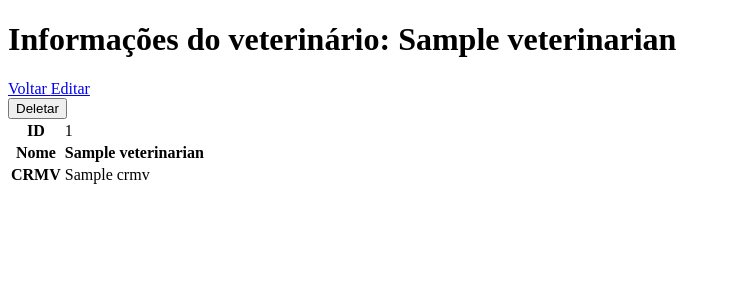
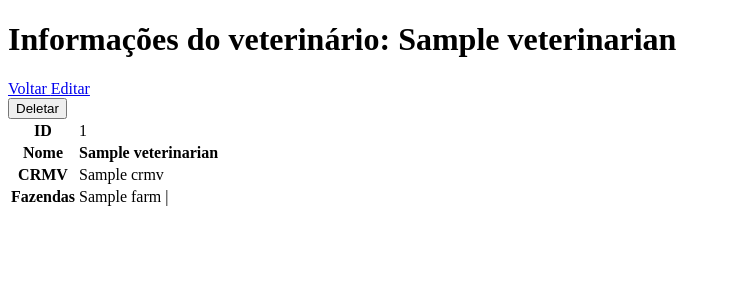
Before and after one commit to FelipeeBR/project-symfony-test, a Symfony app: template templates/veterinarian/show.html.twig in a window 1280 px wide. Shown: the top 300 px of the page, without its empty margins (0-731 px from the left). Run offline with Twig, Linux system fonts and the light colour scheme; the template is opened without the code that fills it: most values are stand-ins (such as "Sample title", 1, 10 or a date in 2020); some libraries are stand-ins or nearby versions.

Commit message:
feat: exibe fazendas de veterinarios

```diff
--- a/src/Repository/VeterinarianRepository.php
+++ b/src/Repository/VeterinarianRepository.php
@@ -2,6 +2,7 @@
 
 namespace App\Repository;
 
+use App\Entity\Farm;
 use App\Entity\Veterinarian;
 use Doctrine\Bundle\DoctrineBundle\Repository\ServiceEntityRepository;
 use Doctrine\Persistence\ManagerRegistry;
@@ -16,8 +17,7 @@ class VeterinarianRepository extends ServiceEntityRepository
         parent::__construct($registry, Veterinarian::class);
     }
 
-    public function findByCrmv(string $crmv): ?Veterinarian
-    {
+    public function findByCrmv(string $crmv): ?Veterinarian {
         return $this->createQueryBuilder('v')
             ->andWhere('v.crmv = :crmv')
             ->setParameter('crmv', $crmv)
--- a/templates/farm/show.html.twig
+++ b/templates/farm/show.html.twig
@@ -35,7 +35,7 @@
                         </tr>
                         <tr>
                             <th class="bg-light">Responsável</th>
-                            <td>{{ farm.responsible|number_format(2, ',', '.') }}</td>
+                            <td>{{ farm.responsible }}</td>
                         </tr>
                     </tbody>
                 </table>
--- a/templates/veterinarian/show.html.twig
+++ b/templates/veterinarian/show.html.twig
@@ -33,6 +33,14 @@
                             <th class="bg-light">CRMV</th>
                             <td>{{ veterinarian.crmv }}</td>
                         </tr>
+                        <tr>
+                            <th class="bg-light">Fazendas</th>
+                            <td>
+                                {% for farm in farms %}
+                                    {{ farm.name }} |
+                                {% endfor %}
+                            </td>
+                        </tr>
                     </tbody>
                 </table>
             </div>
```
Also changed, not shown: src/Controller/VeterinarianController.php (+10 -1 lines).
